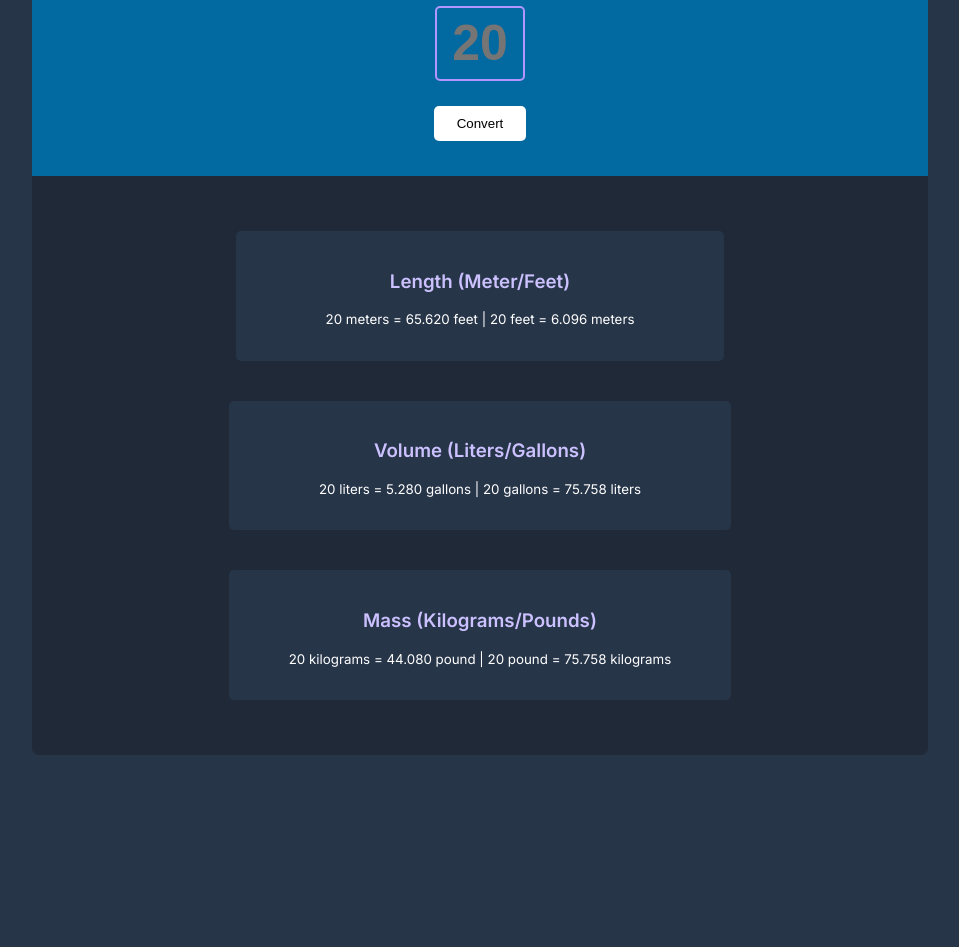
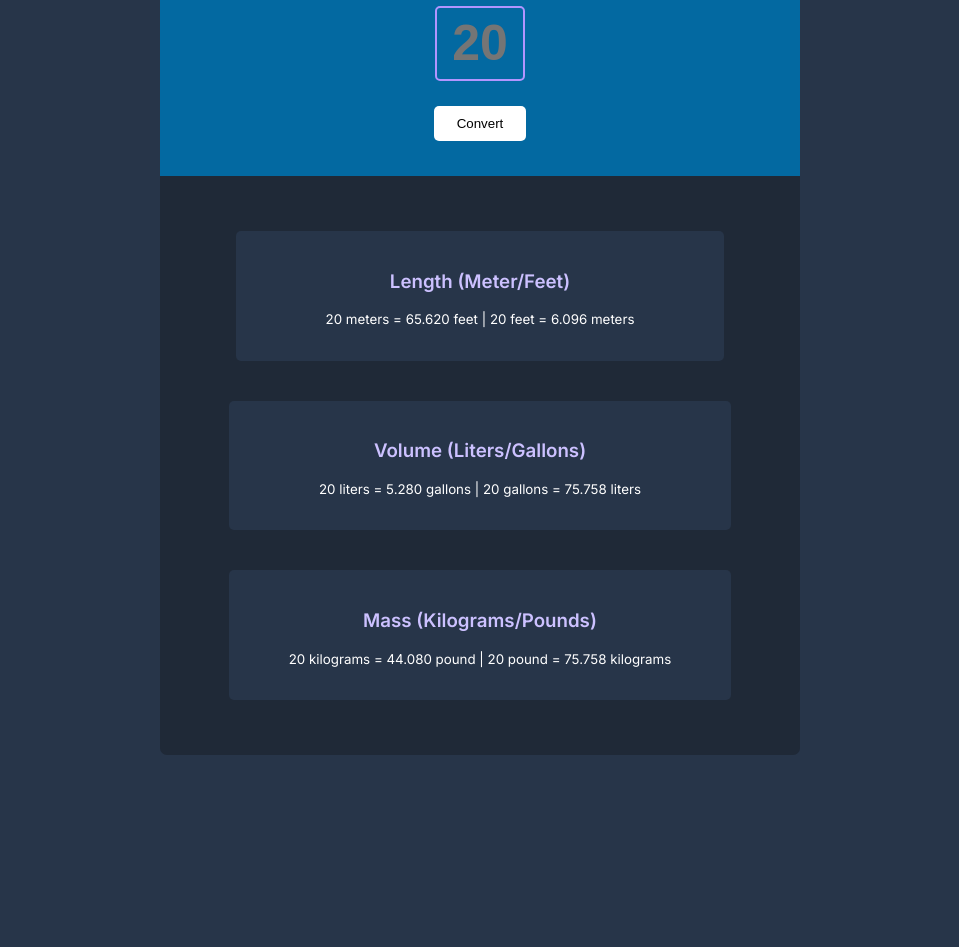
Before and after one commit to tahaTaha0275/UnitConverter, a plain HTML site: page index.html in a window 1280 px wide. Shown: the part 303-1250 px from the top of the page, without its empty margins (160-1119 px from the left). Drawn offline with Linux system fonts and the light colour scheme.

Commit message:
update index.css

```diff
--- a/index.css
+++ b/index.css
@@ -24,7 +24,7 @@ body {
     margin-bottom: 0px;
     border-top-left-radius: 7px;
     border-top-right-radius: 7px;
-    width: 70%;
+    width: 50%;
     box-sizing: border-box;
 }
 #input-el{
@@ -56,7 +56,7 @@ body {
     margin-bottom: 0px;
     border-bottom-left-radius: 7px;
     border-bottom-right-radius: 7px;
-    width: 70%;
+    width: 50%;
     box-sizing: border-box;
 
 }
```
